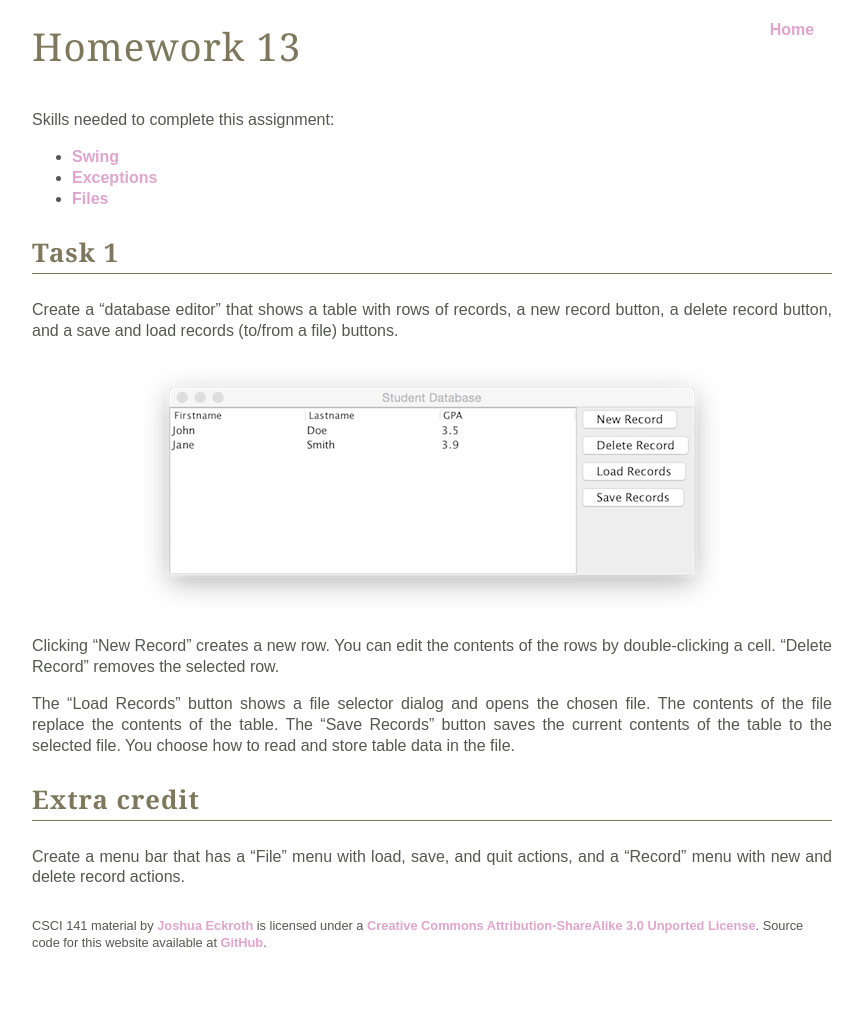
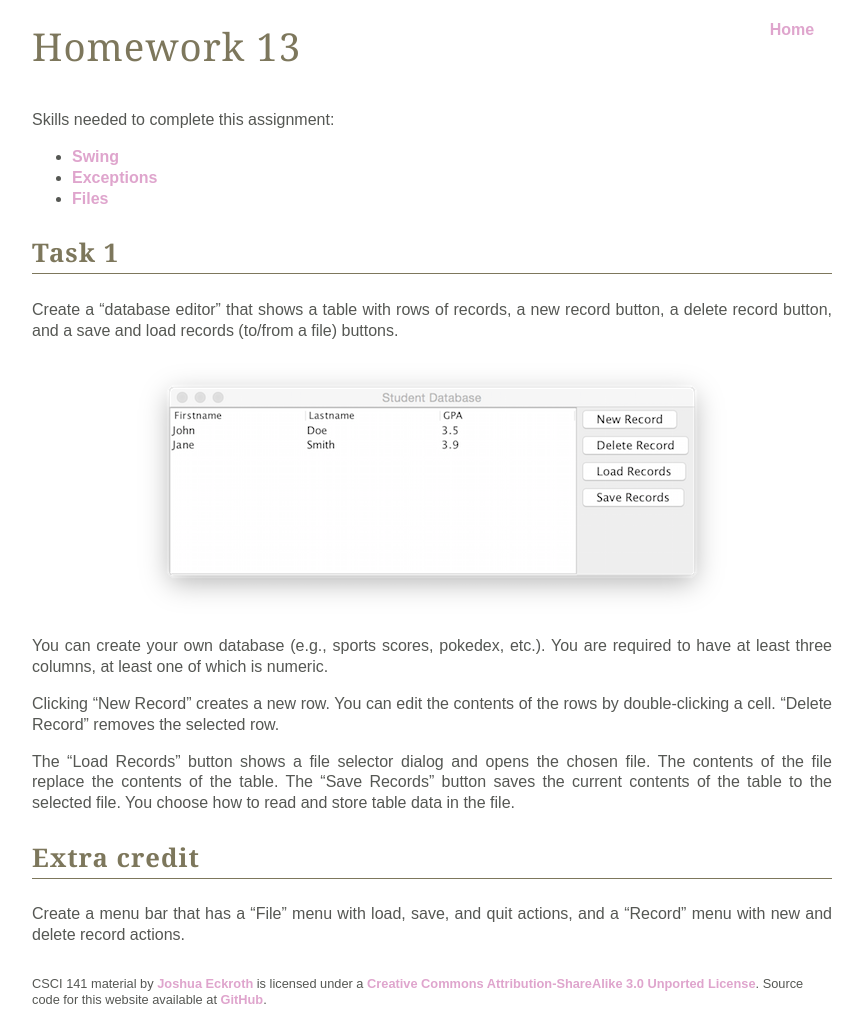
Before and after one commit to joshuaeckroth/csci141-website, a Jekyll site: the page built from homework/homework-13.markdown, in a window 1280 px wide. Shown: the whole page, without its empty margins (208-1071 px from the left). Built offline with Jekyll 4.4.1, drawn with Linux system fonts in a browser that asks for light colours; Markdown is read by kramdown in place of the engine named in the settings; before the commit the page ends 951 px from its top, so only the background shows below that.

Commit message:
Small update to HW 13

```diff
--- a/homework/homework-13.markdown
+++ b/homework/homework-13.markdown
@@ -15,6 +15,8 @@ Create a "database editor" that shows a table with rows of records, a new record
 
 ![Database](/images/database-1.png)
 
+You can create your own database (e.g., sports scores, pokedex, etc.). You are required to have at least three columns, at least one of which is numeric.
+
 Clicking "New Record" creates a new row. You can edit the contents of the rows by double-clicking a cell. "Delete Record" removes the selected row.
 
 The "Load Records" button shows a file selector dialog and opens the chosen file. The contents of the file replace the contents of the table. The "Save Records" button saves the current contents of the table to the selected file. You choose how to read and store table data in the file.
```
